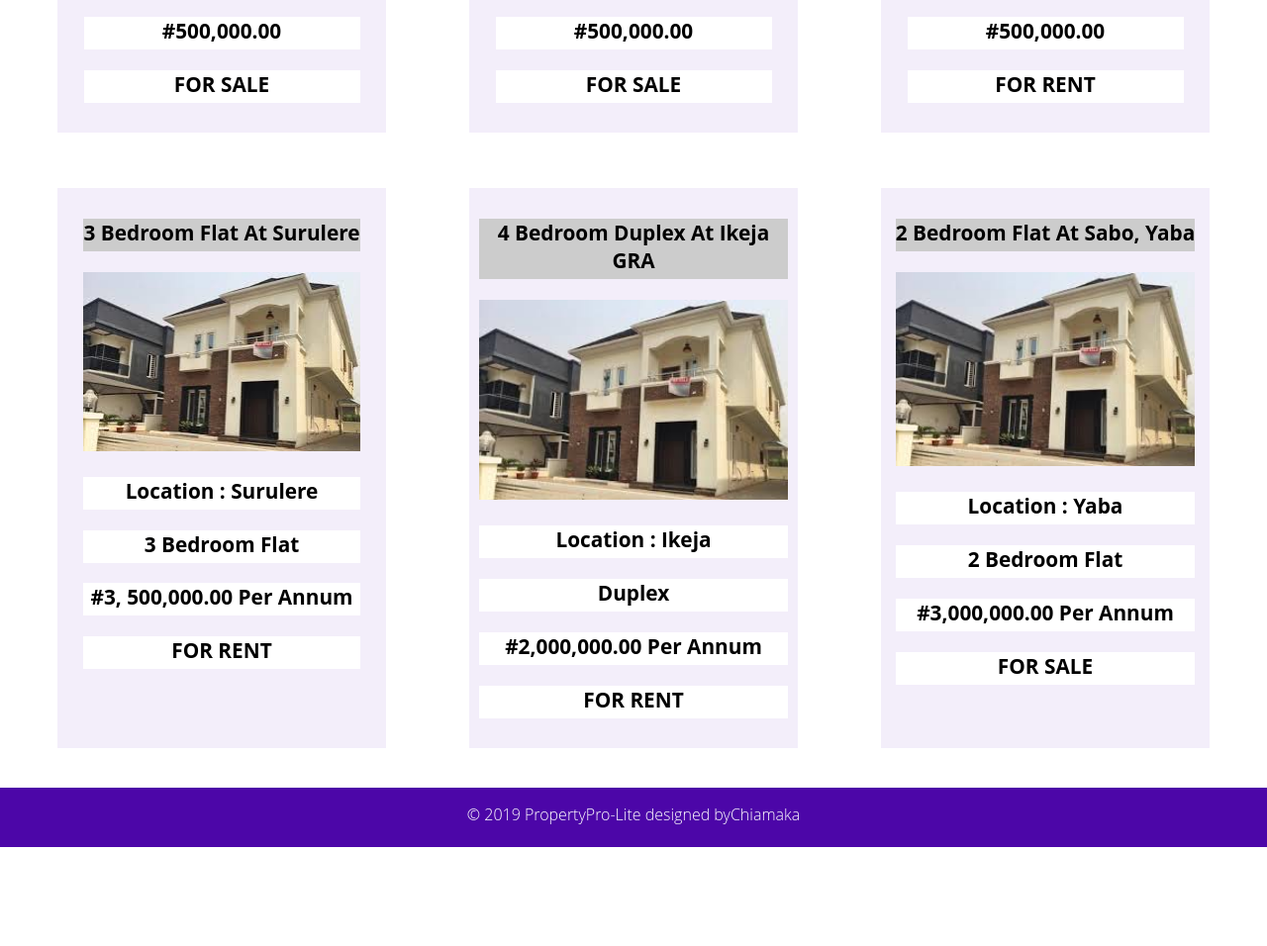
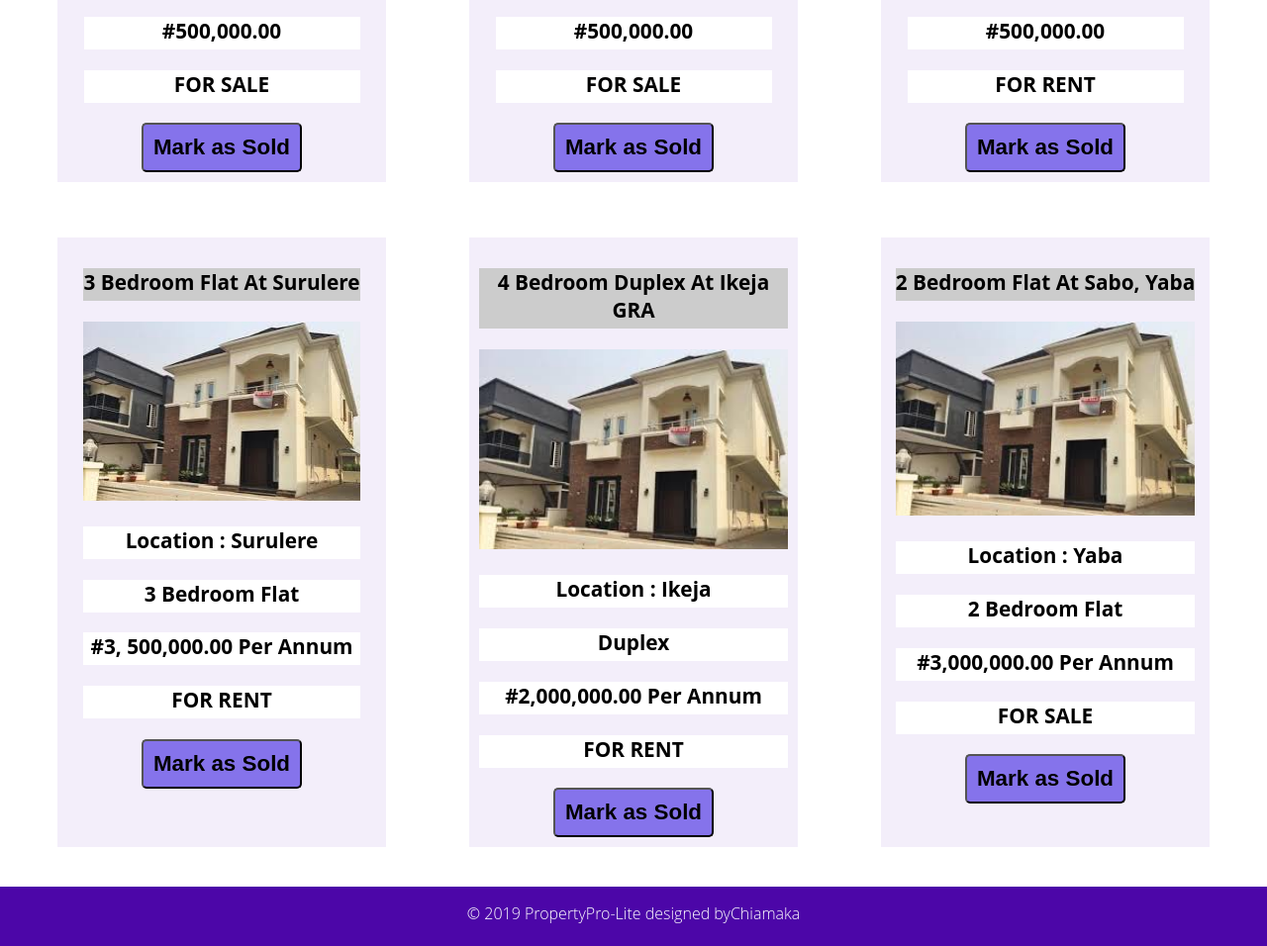
Before and after one commit to ChiamakaObitube/PropertyPro-Lite, a plain HTML site: page UI/agent-ads.html in a window 1280 px wide. Shown: the part 560-1516 px from the top of the page at 99% size. Before the commit the page ends 1416 px from the top, so only its background shows below. Drawn offline with Linux system fonts and the light colour scheme.

Commit message:
feature(markPropertyAsSold): user(agent) can mark property as sold  - ensure that user(agent) can mark a property as sold - ensure that the UI is simple to use [Delivers #166712429]

```diff
--- a/UI/agent-ads.html
+++ b/UI/agent-ads.html
@@ -50,6 +50,7 @@
 					<p class="property-details">#500,000.00</p>
 					<p class="property-details">FOR SALE</p>
 					<div class="menu-button">
+						<button>Mark as Sold</button>
 					</div>
 				</div>
 			</div>
@@ -64,6 +65,7 @@
 					<p class="property-details">#500,000.00</p>
 					<p class="property-details">FOR SALE</p>
 					<div class="menu-button">
+						    <button>Mark as Sold</button>
 					</div>
 				</div>
 			</div>
@@ -77,6 +79,7 @@
 					<p class="property-details">#500,000.00</p>
 				<p class="property-details">FOR RENT</p>
 				<div class="menu-button">
+					  <button>Mark as Sold</button>
 					</div>
 				</div>
 			</div>
@@ -89,6 +92,7 @@
 					<p class="property-details">#3, 500,000.00 per annum</p>
 					<p class="property-details">FOR RENT</p>
 					<div class="menu-button">
+						  <button>Mark as Sold</button>
 					</div>
 				</div>
 			</div>
@@ -101,6 +105,7 @@
 					<p class="property-details">#2,000,000.00 per annum</p>
 					<p class="property-details">FOR RENT</p>
 					<div class="menu-button">
+						  <button>Mark as Sold</button>
 			</div>
 				</div>
 			</div>
@@ -113,6 +118,7 @@
 					<p class="property-details">#3,000,000.00 per annum</p>
 						<p class="property-details">FOR SALE</p>
 						<div class="menu-button">
+							  <button>Mark as Sold</button>
 					</div>
 				</div>
 			</div>
```
